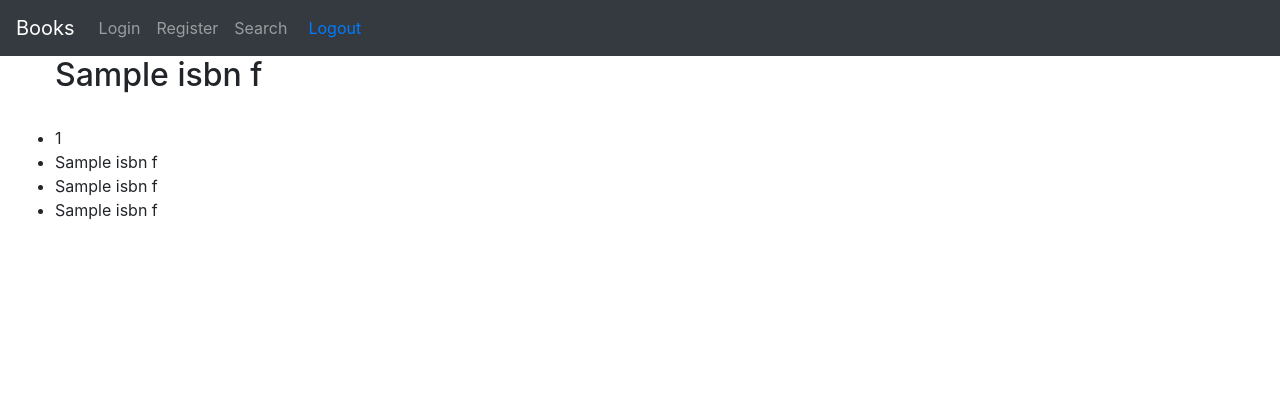
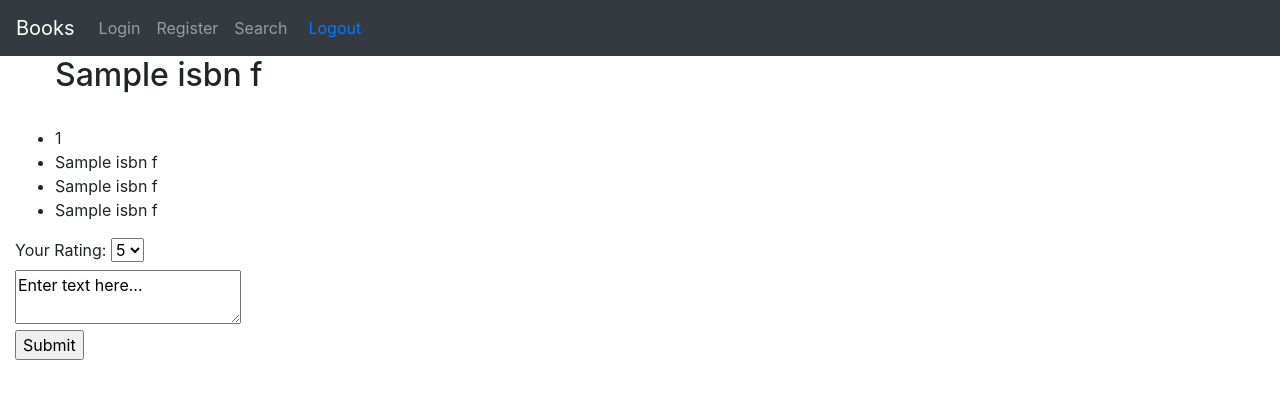
Before and after one commit to mminton21/project1, a Flask app: template templates/book.html in a window 1280 px wide. Shown: the top 399 px of the page. Run offline with Flask 2, Linux system fonts and the light colour scheme; the template is opened without the code that fills it: most values are stand-ins (such as "Sample title", 1, 10 or a date in 2020); some libraries are stand-ins or nearby versions.

Commit message:
Added form for reviews to books.html

```diff
--- a/templates/book.html
+++ b/templates/book.html
@@ -14,4 +14,19 @@
     {% endfor %}
 </ul>
 
+<form action="/thanks" method='POST'>
+    <label for="book_rating">Your Rating:</label>
+    <select name="book_rating">
+      <option value="5">5</option>
+      <option value="4">4</option>
+      <option value="3">3</option>
+      <option value="2">2</option>
+      <option value="1">1</option>
+    </select>
+    <br>
+    <textarea name="comment" form="usrform">Enter text here...</textarea>
+    <br>
+    <input type="submit">
+</form>
+
 {% endblock %}
```
